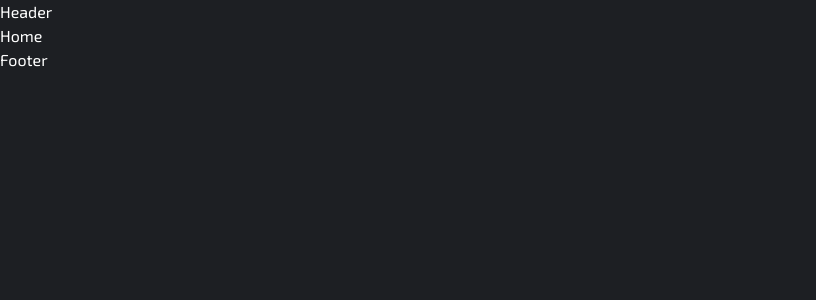
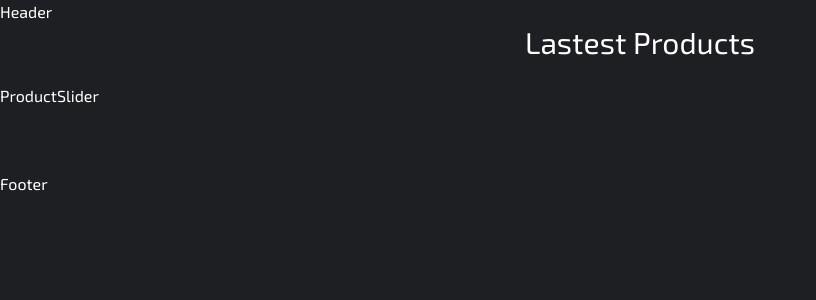
Before and after one commit to Atlon1/fotoSite, a React (Create React App) app: page / in a window 1280 px wide. Shown: the top 300 px of the page, without its empty margins (0-816 px from the left). Built offline with nearby package versions, Linux system fonts and the light colour scheme; no server answers.

Commit message:
section home started

```diff
--- a/src/components/ProductSlider.tsx
+++ b/src/components/ProductSlider.tsx
@@ -1,6 +1,11 @@
 import React from 'react';
 
-const ProductSlider = () => {
+interface ProductSliderProps {
+    data : any
+}
+
+const ProductSlider: React.FC<ProductSliderProps> = ({data}) => {
+    console.log(data)
     return (
         <div>
             ProductSlider
--- a/src/pages/Home.tsx
+++ b/src/pages/Home.tsx
@@ -2,14 +2,17 @@ import React from 'react';
 
 // @ts-ignore
 import useFetch from '../hooks/useFetch'
+import ProductSlider from "../components/ProductSlider";
 
 const Home = () => {
-    const  { data } = useFetch('/products?populate=*')
+    const  { data } = useFetch('/products?populate=*&filters[isNew]=true')
 
-    console.log(data)
     return (
-        <div>
-            Home
+        <div className='mb-16'>
+            <div className='container mx-auto'>
+                <h2 className='h2 mb-6 text-center xl:text-left'>Lastest Products</h2>
+            </div>
+            <ProductSlider data = {data}/>
         </div>
     );
 };
```
